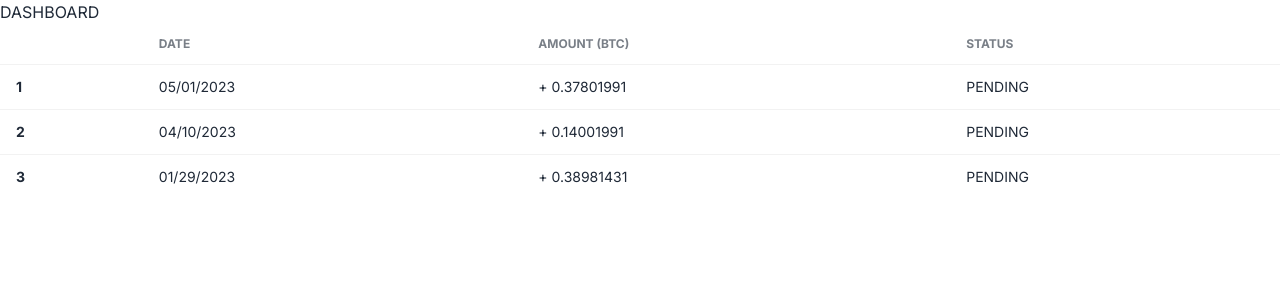
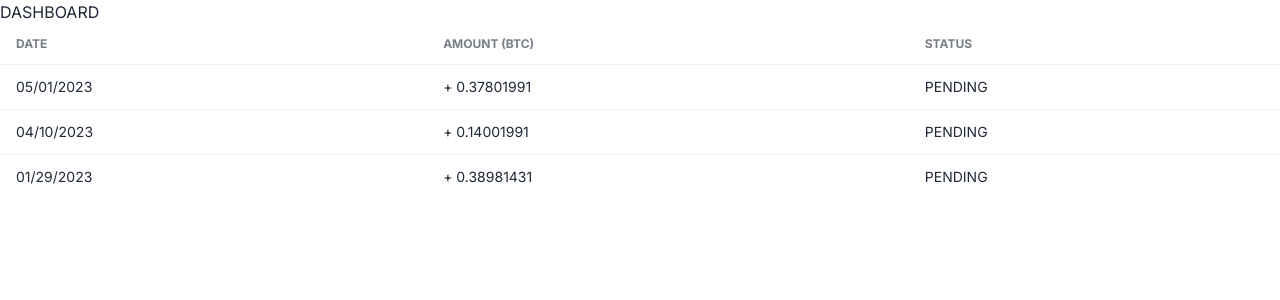
Before and after one commit to awostenberg/solid-dollop, a Next.js app: page / in a window 1280 px wide. Shown: the top 300 px of the page. Built offline with nearby package versions, Linux system fonts and the light colour scheme.

Commit message:
B1!! rm unwanted th

```diff
--- a/src/app/components/details.tsx
+++ b/src/app/components/details.tsx
@@ -18,7 +18,6 @@ export default function Details() {
                     {/* head */}
                     <thead>
                         <tr>
-                            <th></th>
                             <th>DATE</th>
                             <th>AMOUNT (BTC)</th>
                             <th>STATUS</th>
@@ -27,7 +26,6 @@ export default function Details() {
                     <tbody>
                         {txns.map((item, index) =>
                             <tr key={index} >
-                                <th>{index + 1}</th>
                                 <td>{item.date}</td>
                                 <td>{item.amount}</td>
                                 <td>{item.status}</td>
```
